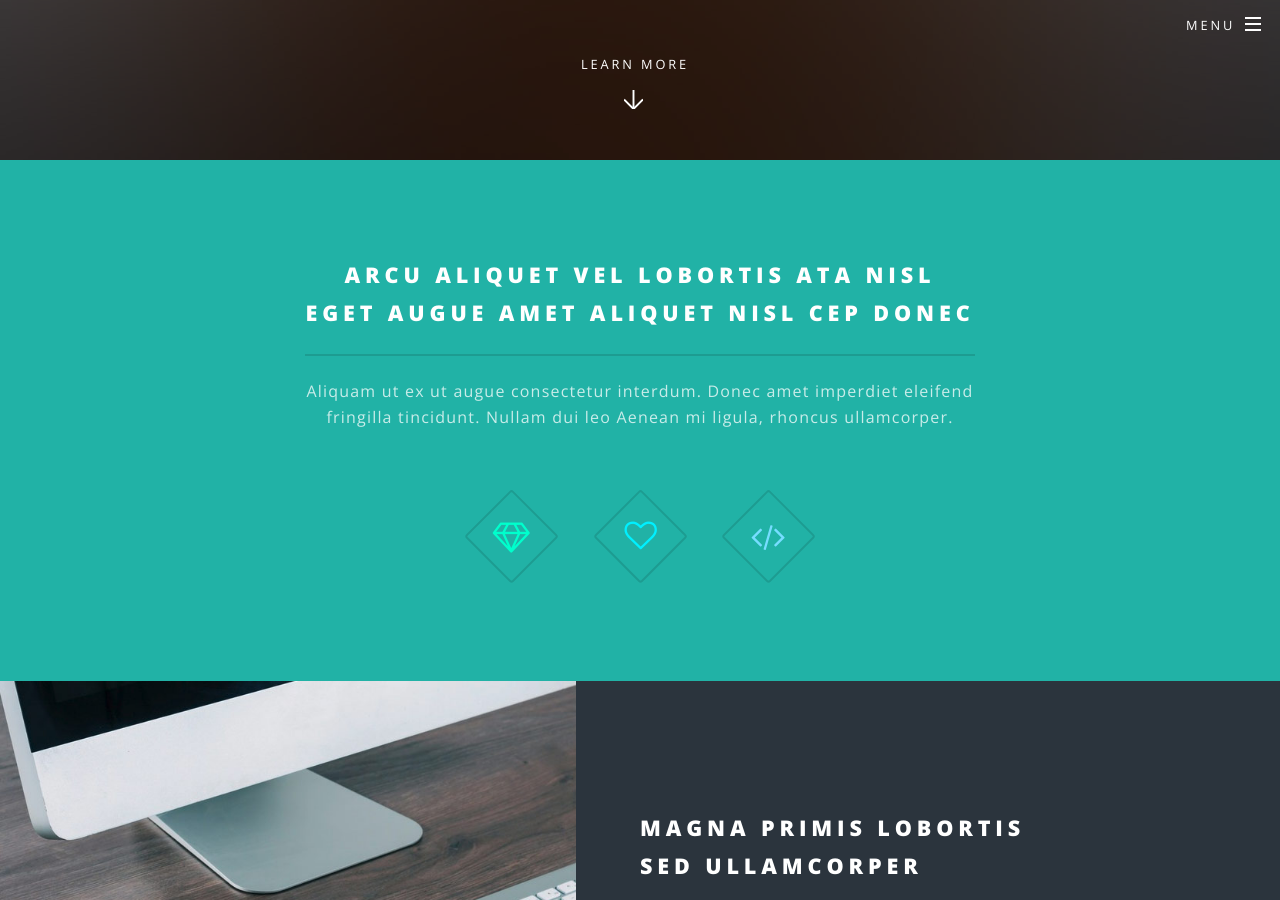
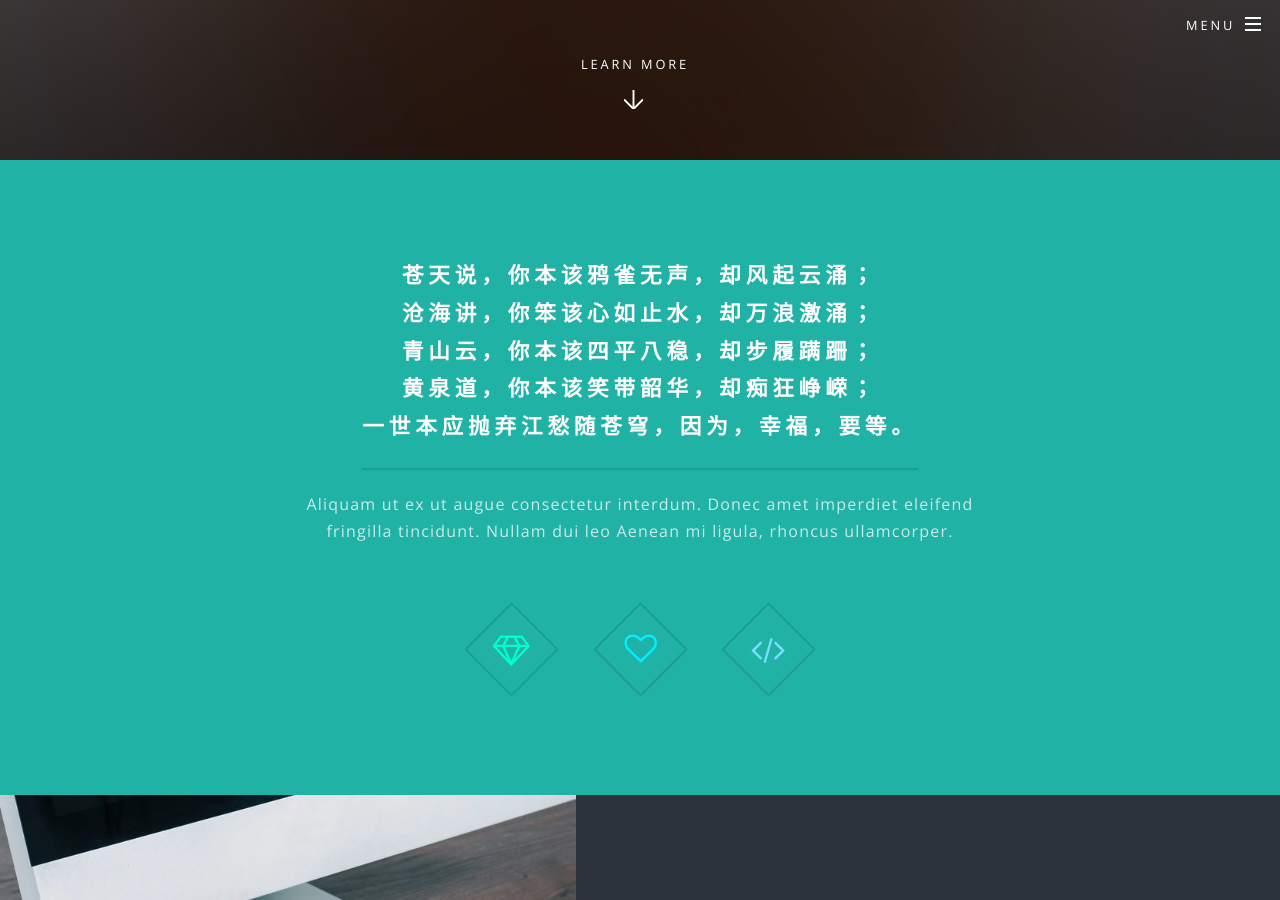
Before and after one commit to FDlove/FDlove.github.io, a Jekyll site: the page built from index.html, in a window 1280 px wide and 900 px high, scrolled down 740 px. Built offline with Jekyll 4.4.1, drawn with Linux system fonts in a browser that asks for light colours.

Commit message:
Update index.html

```diff
--- a/index.html
+++ b/index.html
@@ -17,8 +17,11 @@
 					<section id="one" class="wrapper style1 special">
 						<div class="inner">
 							<header class="major">
-								<h2>Arcu aliquet vel lobortis ata nisl<br />
-								eget augue amet aliquet nisl cep donec</h2>
+								<h2>苍天说，你本该鸦雀无声，却风起云涌；<br />
+								沧海讲，你笨该心如止水，却万浪激涌；<br />
+								青山云，你本该四平八稳，却步履蹒跚；<br />
+								黄泉道，你本该笑带韶华，却痴狂峥嵘；<br />
+								一世本应抛弃江愁随苍穹，因为，幸福，要等。</h2>
 								<p>Aliquam ut ex ut augue consectetur interdum. Donec amet imperdiet eleifend<br />
 								fringilla tincidunt. Nullam dui leo Aenean mi ligula, rhoncus ullamcorper.</p>
 							</header>
```
